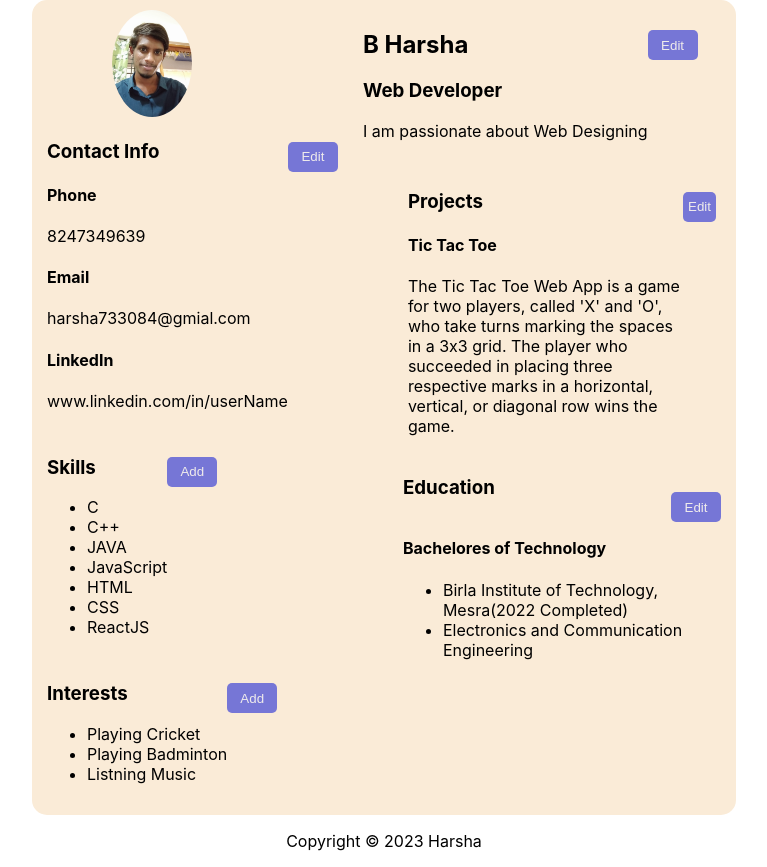
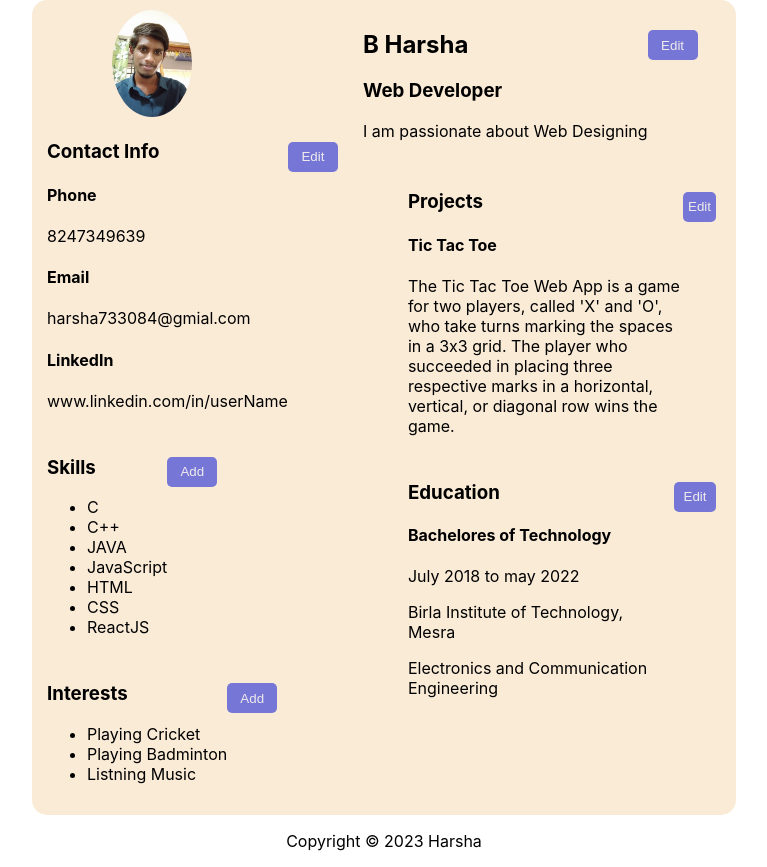
Before and after one commit to Harshahari1207/CV-Project, a React (Create React App) app: page / in a window 1280 px wide. Shown: the whole page, without its empty margins (256-1023 px from the left). Built offline with nearby package versions, Linux system fonts and the light colour scheme.

Commit message:
Education details can be able to add now.

```diff
--- a/src/App.css
+++ b/src/App.css
@@ -48,7 +48,7 @@ button:hover{
   align-items: flex-start;
   padding: calc(var(--pd)*2);
 }
-.contact, .skills, .interests, .profile, .projects{
+.contact, .skills, .interests, .profile, .projects, .education{
   padding: var(--pd);
   display: flex;
 }
--- a/src/components/Education.js
+++ b/src/components/Education.js
@@ -1,20 +1,139 @@
 import React, { Component } from "react";
-
+import uniqid from "uniqid";
 class Education extends Component {
+  constructor() {
+    super();
+    this.state = {
+      qualification: "",
+      fromTo: "",
+      college: "",
+      branch: "",
+      classes: [
+        {
+          id: uniqid(),
+          qualification: "Bachelores of Technology",
+          fromTo: "July 2018 to may 2022",
+          college: "Birla Institute of Technology, Mesra",
+          branch: "Electronics and Communication Engineering",
+        },
+      ],
+      edit: false,
+    };
+  }
+  handleQualificationChange = (e) => {
+    this.setState({
+      qualification: e.target.value,
+    });
+  };
+  handleFromToChange = (e) => {
+    this.setState({
+      fromTo: e.target.value,
+    });
+  };
+  handleCollegeChange = (e) => {
+    this.setState({
+      college: e.target.value,
+    });
+  };
+  handleBranchChange = (e) => {
+    this.setState({
+      branch: e.target.value,
+    });
+  };
+  onSubmitEducation = (e) => {
+    e.preventDefault();
+    this.setState({
+      classes: this.state.classes.concat({
+        id: uniqid(),
+        qualification: this.state.qualification,
+        fromTo: this.state.fromTo,
+        college: this.state.college,
+        branch: this.state.branch,
+      }),
+      qualification: "",
+      fromTo: "",
+      college: "",
+      branch: "",
+    });
+    this.toggleEdit();
+  };
+  toggleEdit = () => {
+    this.setState((prevState) => ({
+      edit: !prevState.edit,
+    }));
+  };
+  handleRemove = (key) => {
+    const newClasses = this.state.classes.filter((a) => a.id !== key);
+    this.setState({
+      classes: newClasses,
+    });
+  };
   render() {
+    const { classes, edit } = this.state;
     return (
       <div className="education">
-        <div className="head">
+        <div className="head1">
           <h3>Education</h3>
-          <button>Edit</button>
+          {classes.map((a) => {
+            return (
+              <div key={a.id} onClick={() => this.handleRemove(a.id)}>
+                <h4>{a.qualification} </h4>
+                <p>{a.fromTo} </p>
+                <p>{a.college} </p>
+                <p>{a.branch} </p>
+              </div>
+            );
+          })}
         </div>
-        <div className="body">
-          <h4>Bachelores of Technology</h4>
-          <ul>
-            <li>Birla Institute of Technology, Mesra(2022 Completed)</li>
-            <li>Electronics and Communication Engineering</li>
-          </ul>
-        </div>
+        <button className="editToggle" onClick={this.toggleEdit}>
+          Edit
+        </button>
+        {edit && (
+          <div className="educationForm">
+            <form>
+              <label htmlFor="qualification">Qualification</label>
+              <input
+                type="text"
+                id="qualification"
+
+                onChange={this.handleQualificationChange}
+                placeholder="Degree"
+              />
+              <label htmlFor="fromTo">FromTo</label>
+              <input
+                type="text"
+                id="fromTO"
+
+                onChange={this.handleFromToChange}
+                placeholder="July 2018 to May 2022"
+              />
+              <label htmlFor="college">College</label>
+              <input
+                type="text"
+                id="college"
+
+                onChange={this.handleCollegeChange}
+                placeholder="BIT, Mesra"
+              />
+              <label htmlFor="branch">Branch</label>
+              <input
+                type="text"
+                id="branch"
+
+                onChange={this.handleBranchChange}
+                placeholder="ECE"
+              />
+              <div className="formButtons">
+                <button type="button" onClick={this.onSubmitEducation}>
+                  Add
+                </button>
+                <button type="button" onClick={this.toggleEdit}>
+                  Close
+                </button>
+              </div>
+            </form>
+          </div>
+        )}
       </div>
     );
   }
--- a/src/components/Projects.js
+++ b/src/components/Projects.js
@@ -55,7 +55,7 @@ class Projects extends Component {
     });
   };
   render() {
-    const { projects, projectTitle, description, edit } = this.state;
+    const { projects,  edit } = this.state;
     return (
       <div className="projects">
         <div className="head1">
```
